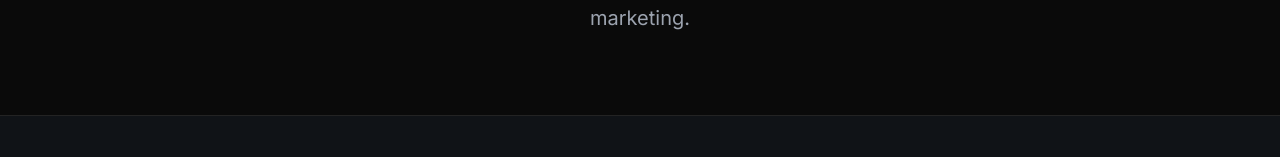
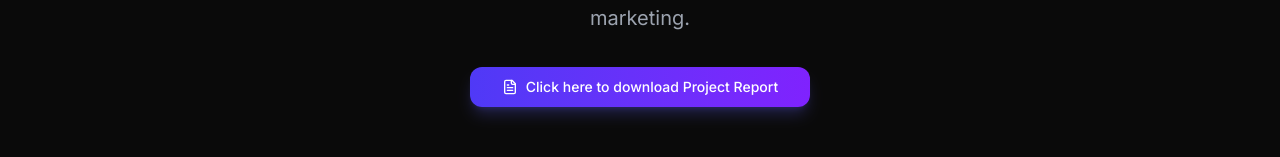
Before and after one commit to notsookunall/ad-pulse, a React (Vite) app: page /about in a window 1280 px wide. Shown: the part 422-579 px from the top of the page. Built offline with nearby package versions, Linux system fonts and the light colour scheme; no server answers.

Commit message:
feat: add project report download button to About page

```diff
--- a/src/pages/About.tsx
+++ b/src/pages/About.tsx
@@ -1,4 +1,4 @@
-import { Bot, LineChart, ShieldCheck, Zap, Globe, Users, Target, Rocket } from "lucide-react";
+import { Bot, LineChart, ShieldCheck, Zap, Globe, Users, Target, Rocket, FileText } from "lucide-react";
 import { Link } from "react-router-dom";
 import { Button } from "@/components/ui/Button";
 
@@ -19,9 +19,21 @@ export default function About() {
           <h1 className="text-4xl md:text-6xl font-display font-bold tracking-tight text-foreground mb-6">
             About <span className="text-gradient">AdPulse AI</span>
           </h1>
-          <p className="text-xl text-muted-foreground leading-relaxed">
+          <p className="text-xl text-muted-foreground leading-relaxed mb-8">
             An advanced AI-Powered Digital Advertising Management System with a dedicated Client Dashboard, designed to revolutionize transparency and efficiency in digital marketing.
           </p>
+          <div className="flex justify-center">
+            <a
+              href="https://docs.google.com/document/d/1eCFVudcFL9r9m9viLJsv28kBb54zxWyz/edit?usp=sharing&ouid=113583490983605706815&rtpof=true&sd=true"
+              target="_blank"
+              rel="noopener noreferrer"
+            >
+              <Button variant="gradient" className="gap-2 shadow-indigo-500/25 shadow-lg px-8">
+                <FileText className="w-4 h-4" />
+                Click here to download Project Report
+              </Button>
+            </a>
+          </div>
         </div>
       </section>
 
```
